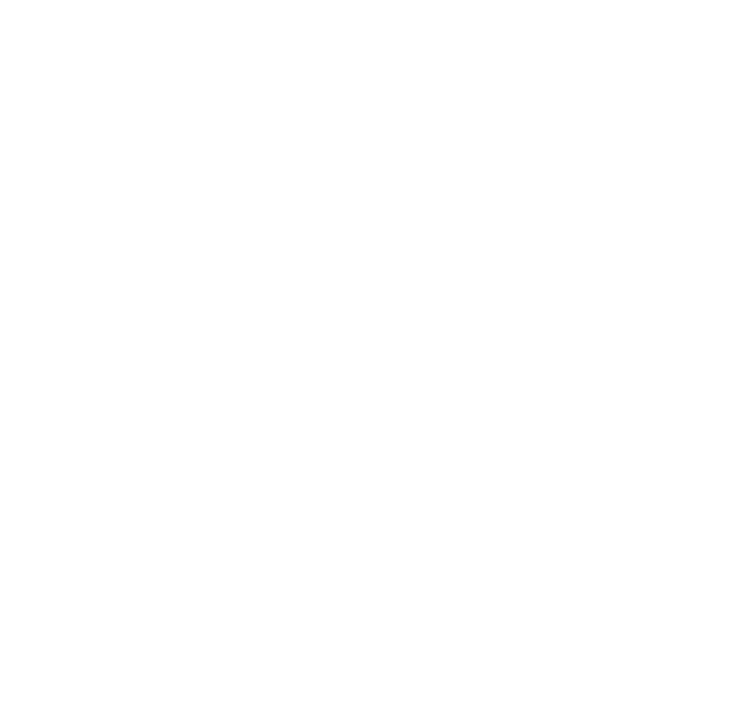
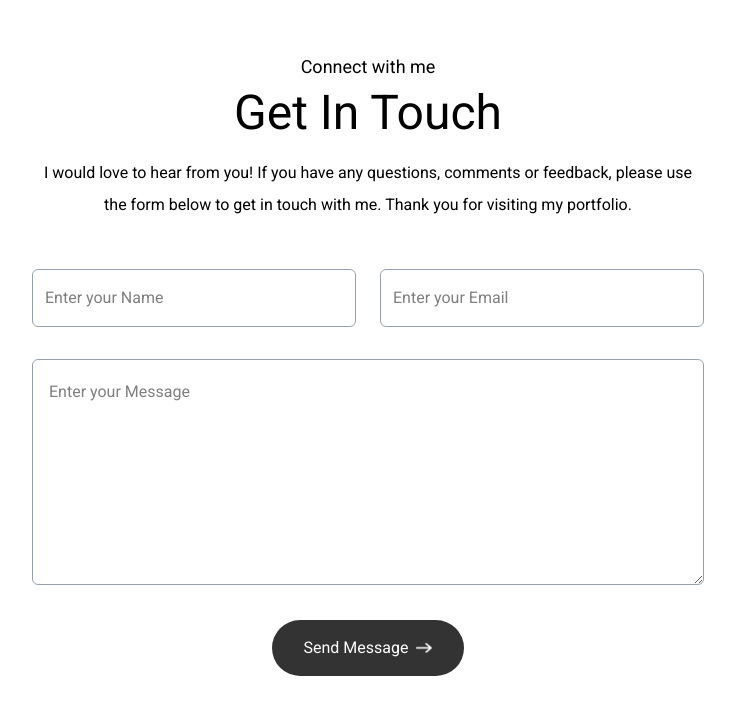
Before and after one commit to DilshanGDT/my-portfolio, a Next.js app in the folder portfolio-v2/: page / in a window 1280 px wide. Shown: the part 3056-3771 px from the top of the page, without its empty margins (272-1007 px from the left). Before the commit the page ends 3069 px from the top, so only its background shows below. Built offline with nearby package versions, Linux system fonts and the light colour scheme; a web font is replaced by a local one.

Commit message:
Contact section

```diff
--- a/portfolio-v2/app/page.js
+++ b/portfolio-v2/app/page.js
@@ -1,6 +1,7 @@
 'use client';
 
 import About from "@/components/About";
+import Contact from "@/components/Contact";
 import Header from "@/components/Header";
 import Navbar from "@/components/Navbar";
 import Services from "@/components/Services";
@@ -14,6 +15,7 @@
     <About />
     <Services />
     <Work />
+    <Contact />
     </>
   );
 }
--- /dev/null
+++ b/portfolio-v2/components/Contact.jsx
@@ -0,0 +1,56 @@
+import { assets } from '@/assets/assets'
+import Image from 'next/image'
+import React, { useState } from 'react'
+
+const Contact = () => {
+
+  const [result, setResult] = useState("");
+
+  const onSubmit = async (event) => {
+    event.preventDefault();
+    setResult("Sending....");
+    const formData = new FormData(event.target);
+
+    formData.append("access_key", "bdc4bddf-138b-4e24-94e5-67d76f1d238a");
+
+    const response = await fetch("https://api.web3forms.com/submit", {
+      method: "POST",
+      body: formData
+    });
+
+    const data = await response.json();
+
+    if (data.success) {
+      setResult("Form Submitted Successfully");
+      event.target.reset();
+    } else {
+      console.log("Error", data);
+      setResult(data.message);
+    }
+  };
+
+  return (
+    <div id='contact' className='w-full px-[12%] py-10 scroll-mt-20 bg-[url("/footer-bg-color.png")] bg-no-repeat bg-center bg-size-[90%_auto]'>
+      <h4 className='text-center mb-2 text-lg font-outfit'>Connect with me</h4>
+      <h2 className='text-center text-5xl font-roboto'>Get In Touch</h2>
+
+      <p className='text-center max-w-2xl mx-auto mt-5 mb-12 font-outfit'>I would love to hear from you! If you have any questions, comments or feedback, please use the form below to get in touch with me. Thank you for visiting my portfolio.
+      </p>
+
+      <form onSubmit={onSubmit} className='max-w-2xl mx-auto'>
+        <div className='grid grid-cols-auto gap-6 mt-10 mb-8'>
+            <input name='name' type='text' placeholder='Enter your Name' required className='flex-1 p-3 outline-none border-[0.5px] border-gray-400 rounded-md bg-white' />
+            <input name='email' type='email' placeholder='Enter your Email' required className='flex-1 p-3 outline-none border-[0.5px] border-gray-400 rounded-md bg-white' />
+        </div>
+        <textarea name='message' rows='6' placeholder='Enter your Message' required className='w-full p-4 outline-none border-[0.5px] border-gray-400 rounded-md bg-white mb-6'></textarea>
+        <button type='submit' className='py-3 px-8 w-max flex items-center justify-between gap-2 bg-black/80 text-white rounded-full mx-auto hover:bg-black duration-500'>
+            Send Message <Image src={assets.right_arrow_white} alt='' className='w-4' />
+        </button>
+
+        <p className='mt-4'>{result}</p>
+      </form>
+    </div>
+  )
+}
+
+export default Contact
```
